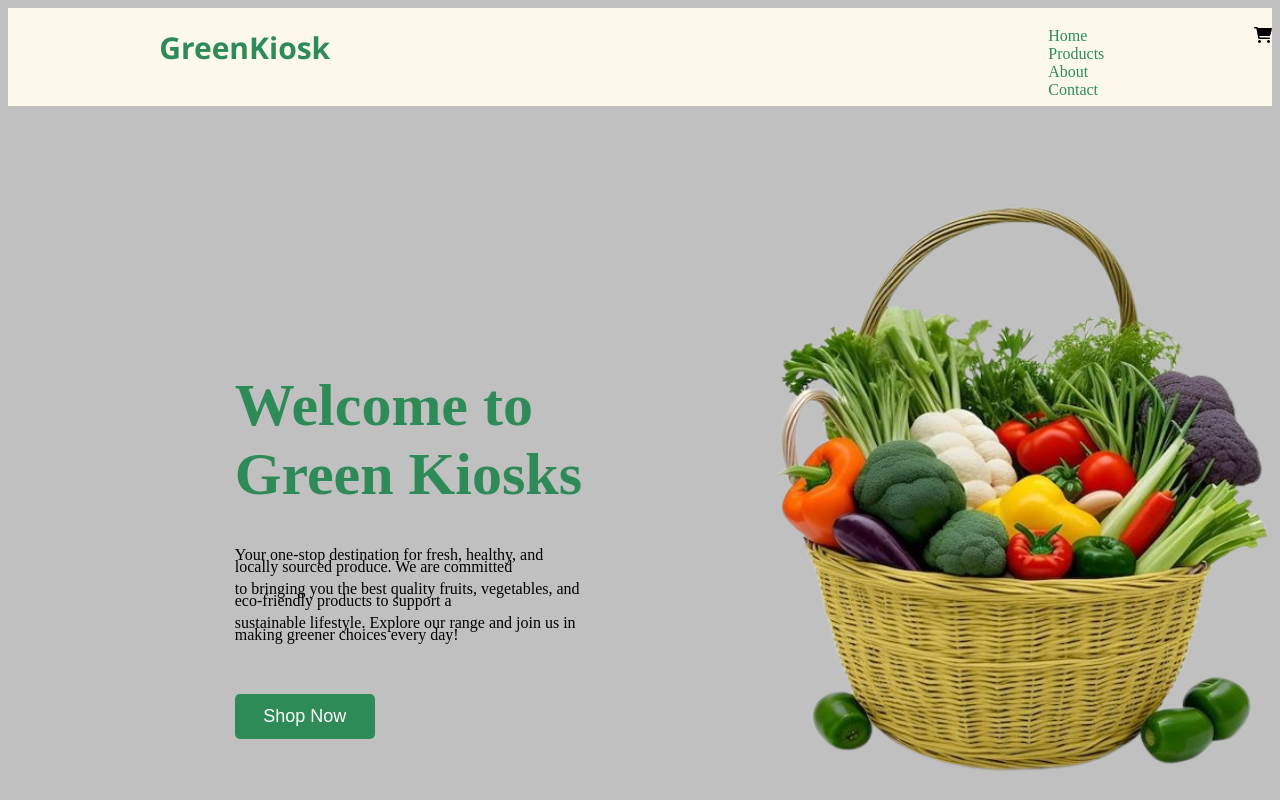
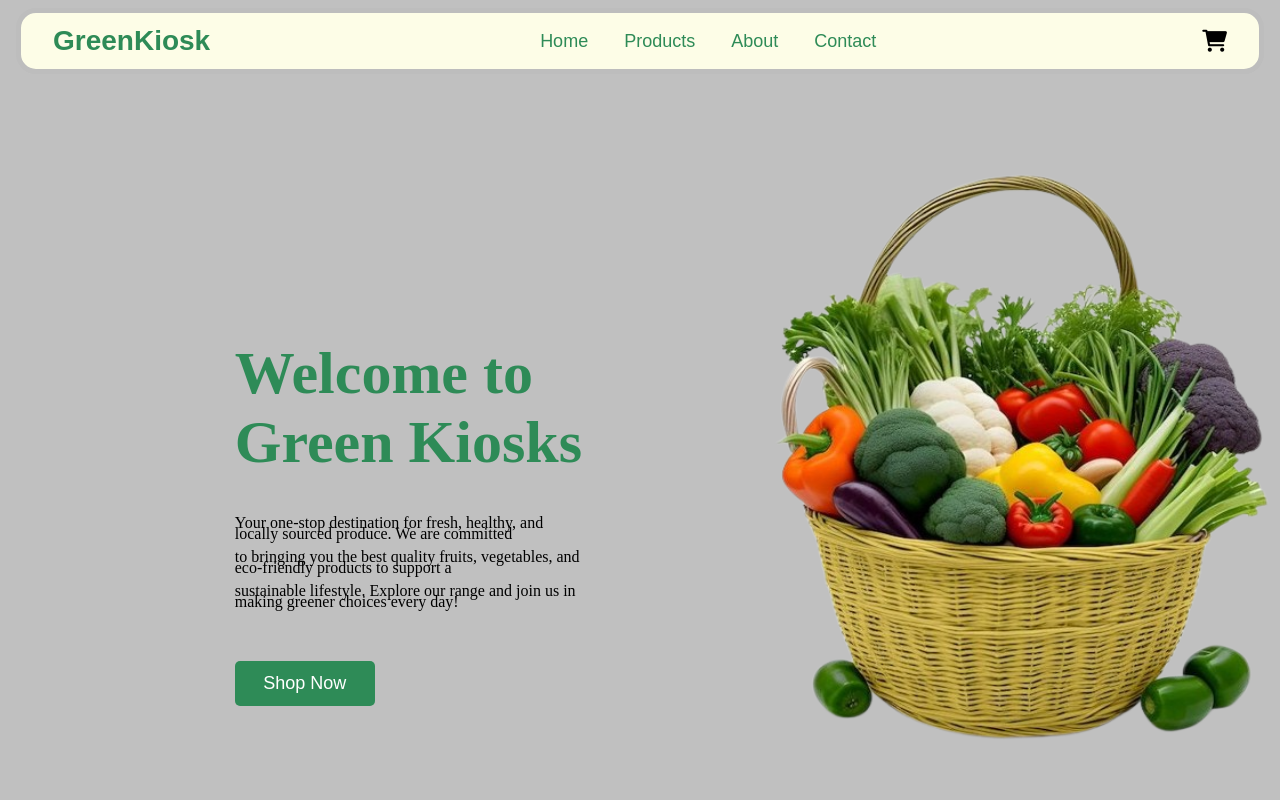
Before and after one commit to emelineniyogisubizo/Fruitkioskweb, a plain HTML site: page index.html in a window 1280 px wide. Shown: the top 800 px of the page. Drawn offline with Linux system fonts and the light colour scheme.

Commit message:
add a navigation bar in js

```diff
--- a/index.html
+++ b/index.html
@@ -12,21 +12,6 @@
 
 <body>
 
-    <div class="navcontainer">
-        <div class="businessname">
-            <a href="name">GreenKiosk</a>
-        </div>
-
-        <div class="navbar">
-            <nav>
-                <a href="home">Home</a>
-                <a href="Products">Products</a>
-                <a href="about">About</a>
-                <a href="contact">Contact</a>
-            </nav>
-        </div>
-        <i class="fa-solid fa-cart-shopping"></i>
-    </div>
 
     <div>
         <div id="imagtextcont">
--- a/index.js
+++ b/index.js
@@ -13,6 +13,71 @@ const veggieDiv = document.getElementById('ourveggies');
 const imageveg = document.getElementById('veggieimg');
 const orderdlist = document.getElementById('veg')
 
+
+
+const nav = document.createElement('div');
+nav.className = 'navcontainer';
+Object.assign(nav.style, {
+  display: 'flex',
+  alignItems: 'center',
+  justifyContent: 'space-between',
+  background: '#fdfde7',
+  border: '5px solid #bdbdbd',
+  padding: '12px 32px',
+  margin: '8px',
+  borderRadius: '20px',
+  boxSizing: 'border-box',
+});
+
+
+const logo = document.createElement('div');
+logo.textContent = 'GreenKiosk';
+Object.assign(logo.style, {
+  fontWeight: 'bold',
+  fontSize: '28px',
+  color: '#2E8B57',
+  marginRight: '16px',
+  fontFamily: 'sans-serif'
+});
+nav.appendChild(logo);
+
+
+const navLinks = document.createElement('nav');
+navLinks.style.display = 'flex';
+navLinks.style.gap = '36px';
+navLinks.style.flex = '1';
+navLinks.style.justifyContent = 'center';
+
+['Home', 'Products', 'About', 'Contact'].forEach(text => {
+  const link = document.createElement('a');
+  link.textContent = text;
+  link.href = '#';
+  Object.assign(link.style, {
+    color: '#2E8B57',
+    fontSize: '18px',
+    textDecoration: 'none',
+    fontFamily: 'sans-serif'
+  });
+  link.onmouseenter = () =>{
+     link.style.textDecoration = 'underline';
+     link.style.textDecorationColor = 'purple';
+  };
+
+  link.onmouseleave = () => link.style.textDecoration = 'none';
+  navLinks.appendChild(link);
+});
+nav.appendChild(navLinks);
+
+
+const cart = document.createElement('i');
+cart.className = 'fa fa-shopping-cart';
+cart.style.fontSize = '22px';
+cart.style.color = 'black';
+cart.style.marginLeft = '12px';
+nav.appendChild(cart);
+
+
+document.body.insertBefore(nav, document.body.firstChild);
 
 imagtextcont.style.display = 'flex';
 imagtextcont.style.flexDirection = 'row';
```
